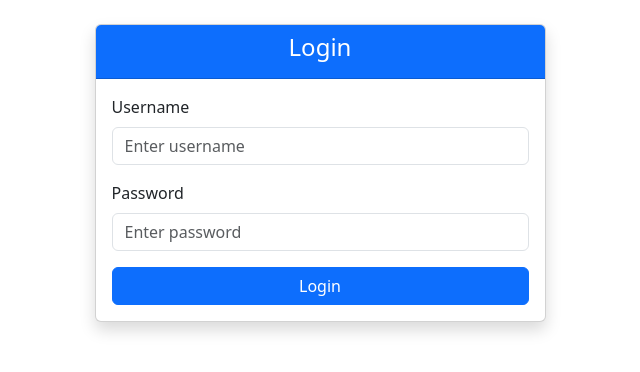
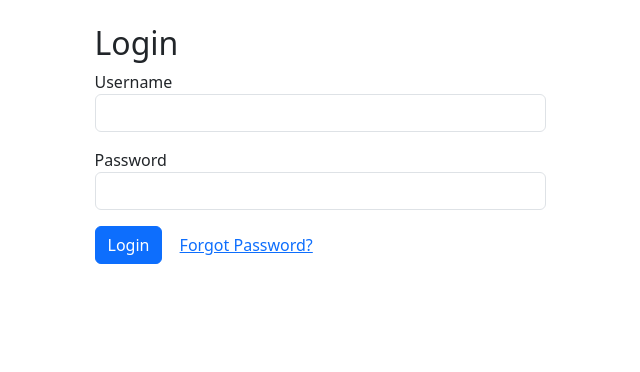
Before and after one commit to onesmuson/Patient-Data-Management-System-PDMS-, a Flask app: page /login in a window 1280 px wide. Shown: the part 56-428 px from the top of the page, without its empty margins (320-960 px from the left). Run offline with Flask 3, Linux system fonts and the light colour scheme.

Commit message:
Update login.html

```diff
--- a/templates/login.html
+++ b/templates/login.html
@@ -1,30 +1,21 @@
 {% extends "base.html" %}
+
 {% block content %}
-
 <div class="row justify-content-center">
     <div class="col-md-5">
-        <div class="card shadow">
-            <div class="card-header bg-primary text-white text-center">
-                <h4>Login</h4>
+        <h2>Login</h2>
+        <form method="POST">
+            <div class="mb-3">
+                <label>Username</label>
+                <input type="text" name="username" class="form-control" required>
             </div>
-
-            <div class="card-body">
-                <form method="POST" action="{{ url_for('login') }}">
-                    <div class="mb-3">
-                        <label class="form-label">Username</label>
-                        <input type="text" name="username" class="form-control" required placeholder="Enter username">
-                    </div>
-
-                    <div class="mb-3">
-                        <label class="form-label">Password</label>
-                        <input type="password" name="password" class="form-control" required placeholder="Enter password">
-                    </div>
-
-                    <button type="submit" class="btn btn-primary w-100">Login</button>
-                </form>
+            <div class="mb-3">
+                <label>Password</label>
+                <input type="password" name="password" class="form-control" required>
             </div>
-        </div>
+            <button type="submit" class="btn btn-primary">Login</button>
+            <a href="{{ url_for('forgot_password') }}" class="btn btn-link">Forgot Password?</a>
+        </form>
     </div>
 </div>
-
 {% endblock %}
```
